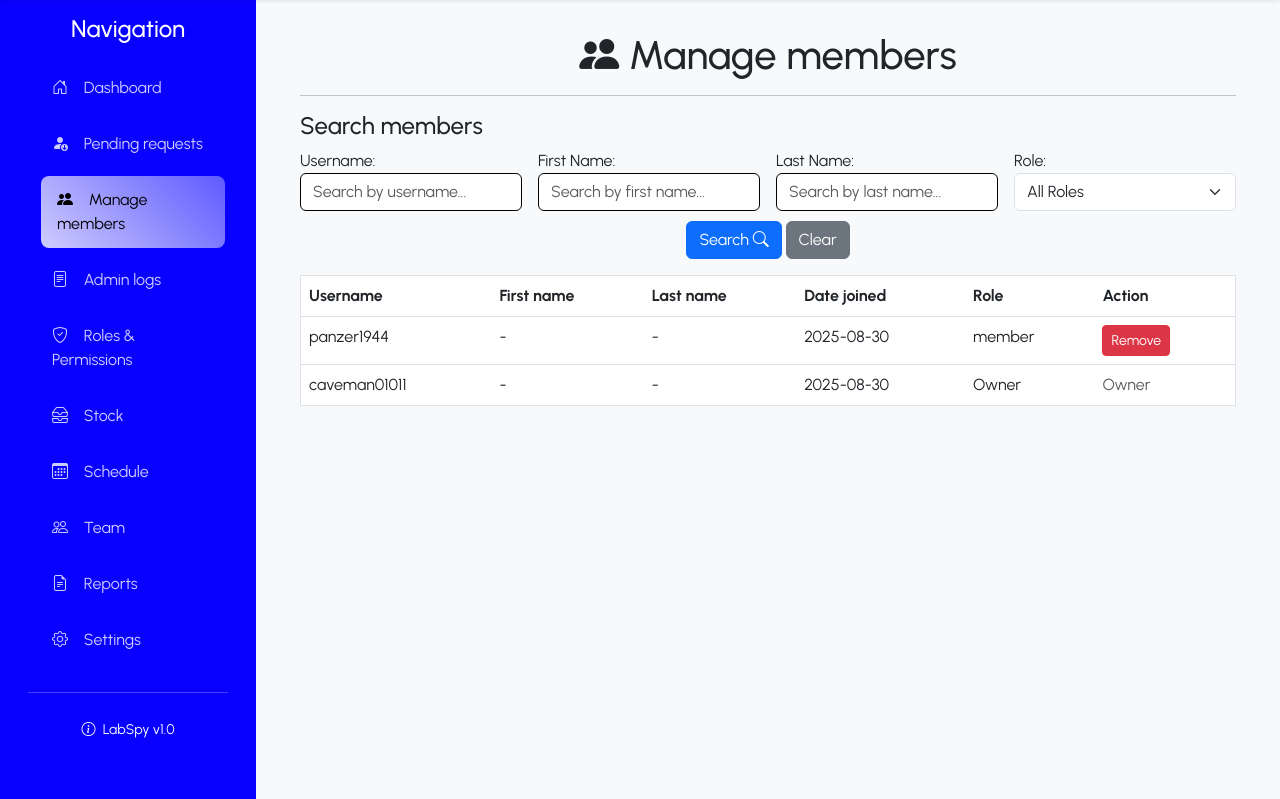
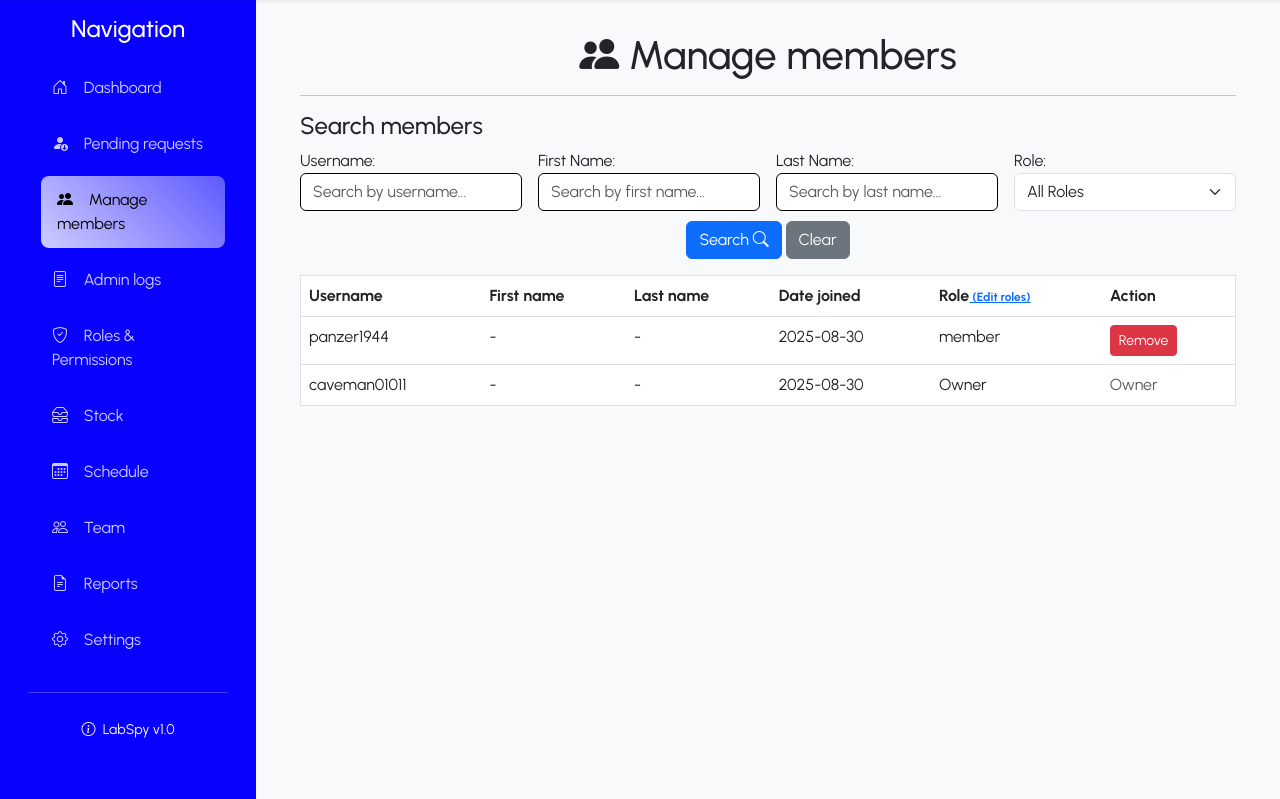
Before and after one commit to caveman01011/labspy, a Django app: a page that uses labspy/labspaces/templates/labspaces/manage_members.html in a window 1280 px wide. Shown: the part 97-896 px from the top of the page. Run offline with Django 5.2, Linux system fonts and the light colour scheme; a user stored in the database is signed in; data comes from the database, SQL or seed files in the repository.

Commit message:
Add roles link in user management

```diff
--- a/labspy/labspaces/static/labspaces/styles.css
+++ b/labspy/labspaces/static/labspaces/styles.css
@@ -152,6 +152,10 @@
     -moz-box-shadow: 0px 0px 12px 1px rgba(0,0,0,0.73);
 }
 
+.link-small{
+    font-size: 12px;
+}
+
 @media (max-width: 768px) {
     .sidebar {
         position: fixed;
--- a/labspy/labspaces/templates/labspaces/manage_members.html
+++ b/labspy/labspaces/templates/labspaces/manage_members.html
@@ -39,7 +39,7 @@
             <th scope="col">First name</th>
             <th scope="col">Last name</th>
             <th scope="col">Date joined</th>
-            <th scope="col">Role</th>
+            <th scope="col">Role<a class="link-small" href="{% url 'labspaces:manage_permissions' code=current_lab.code %}" > (Edit roles)</a></th>
             <th scope="col">Action</th>
         </tr>
     </thead>
```
